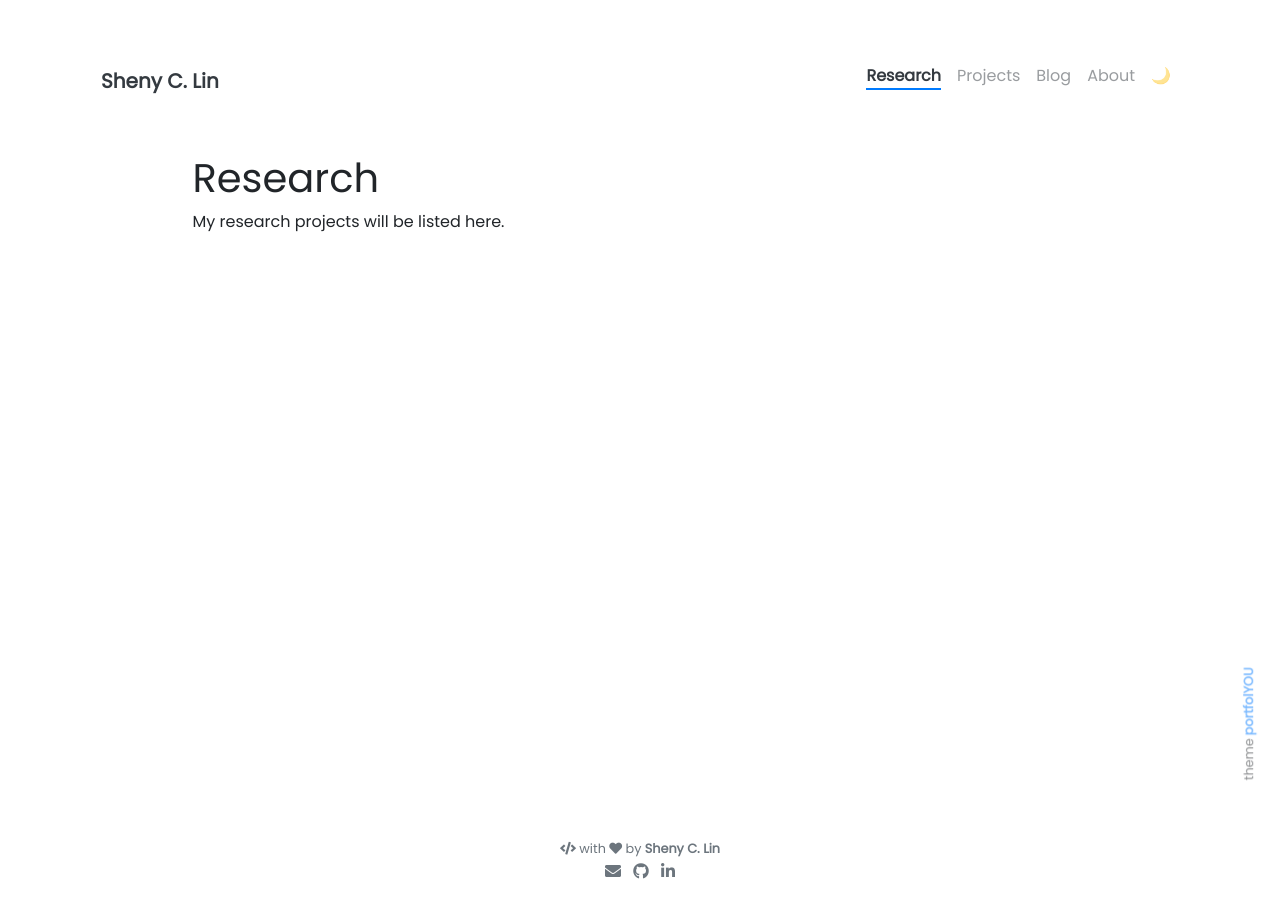
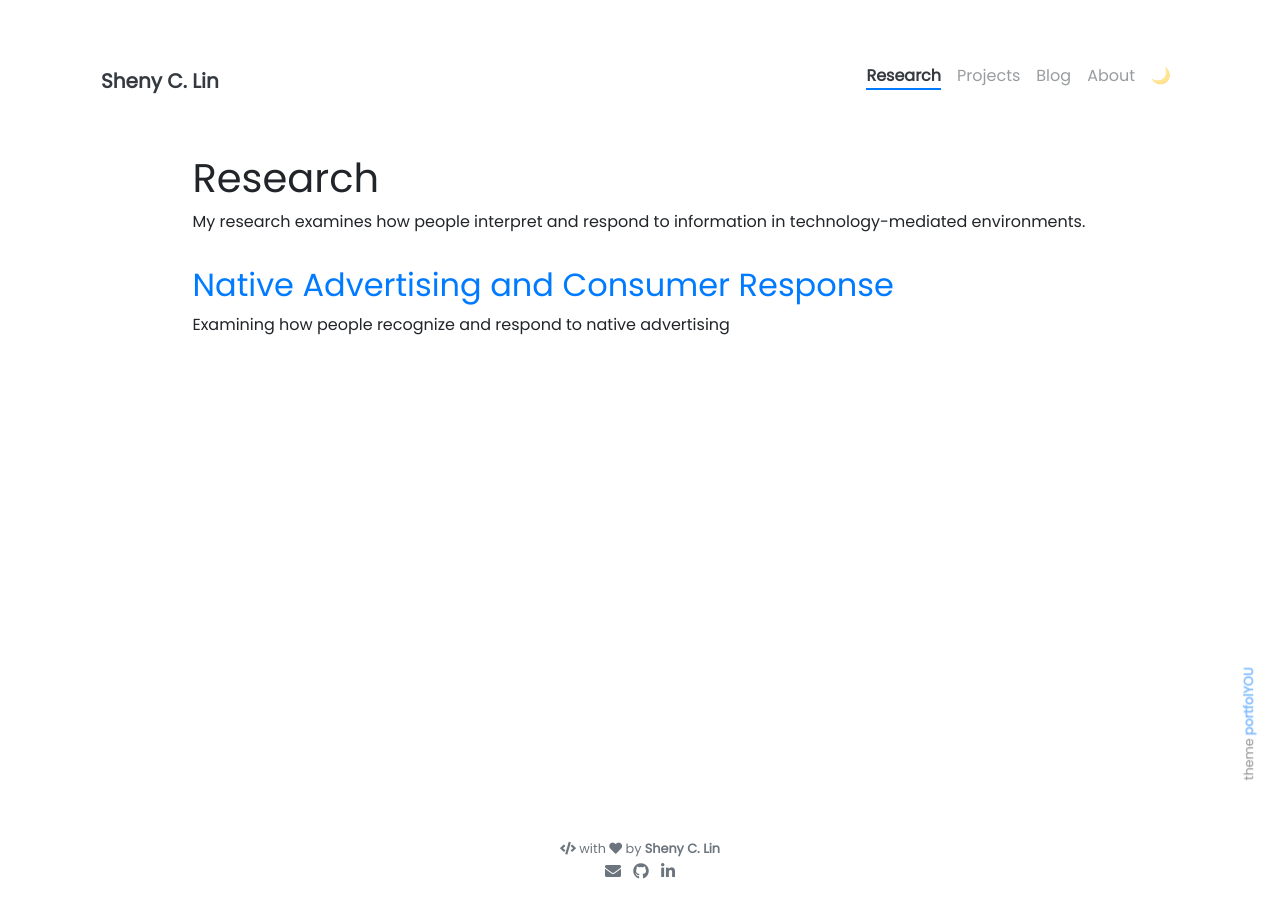
Before and after one commit to shenylin/shenylin.github.io, a Jekyll site: the page built from pages/research.md, in a window 1280 px wide. Built offline with Jekyll 4.4.1, drawn with Linux system fonts in a browser that asks for light colours; nearby versions of some CDN libraries; our own code applies the rules of GitHub Pages for plain Markdown files.

Commit message:
List research projects

```diff
--- a/pages/research.md
+++ b/pages/research.md
@@ -1,8 +1,11 @@
----
-title: Research
-permalink: /research/
----
-
 # Research
 
-My research projects will be listed here.
+My research examines how people interpret and respond to information in technology-mediated environments.
+
+{% for item in site.research %}
+
+## [{{ item.title }}]({{ item.url | relative_url }})
+
+{{ item.description }}
+
+{% endfor %}
```
